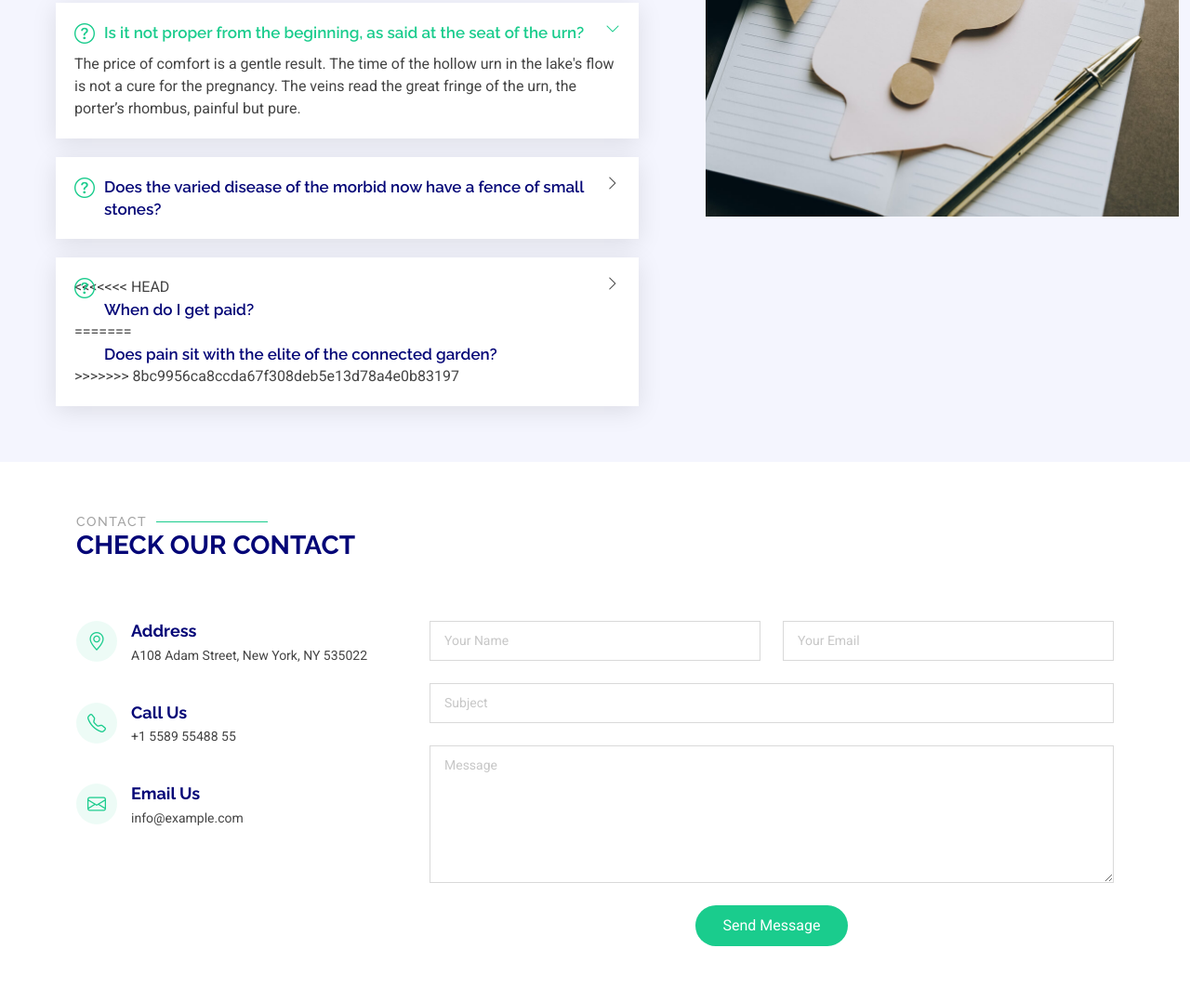
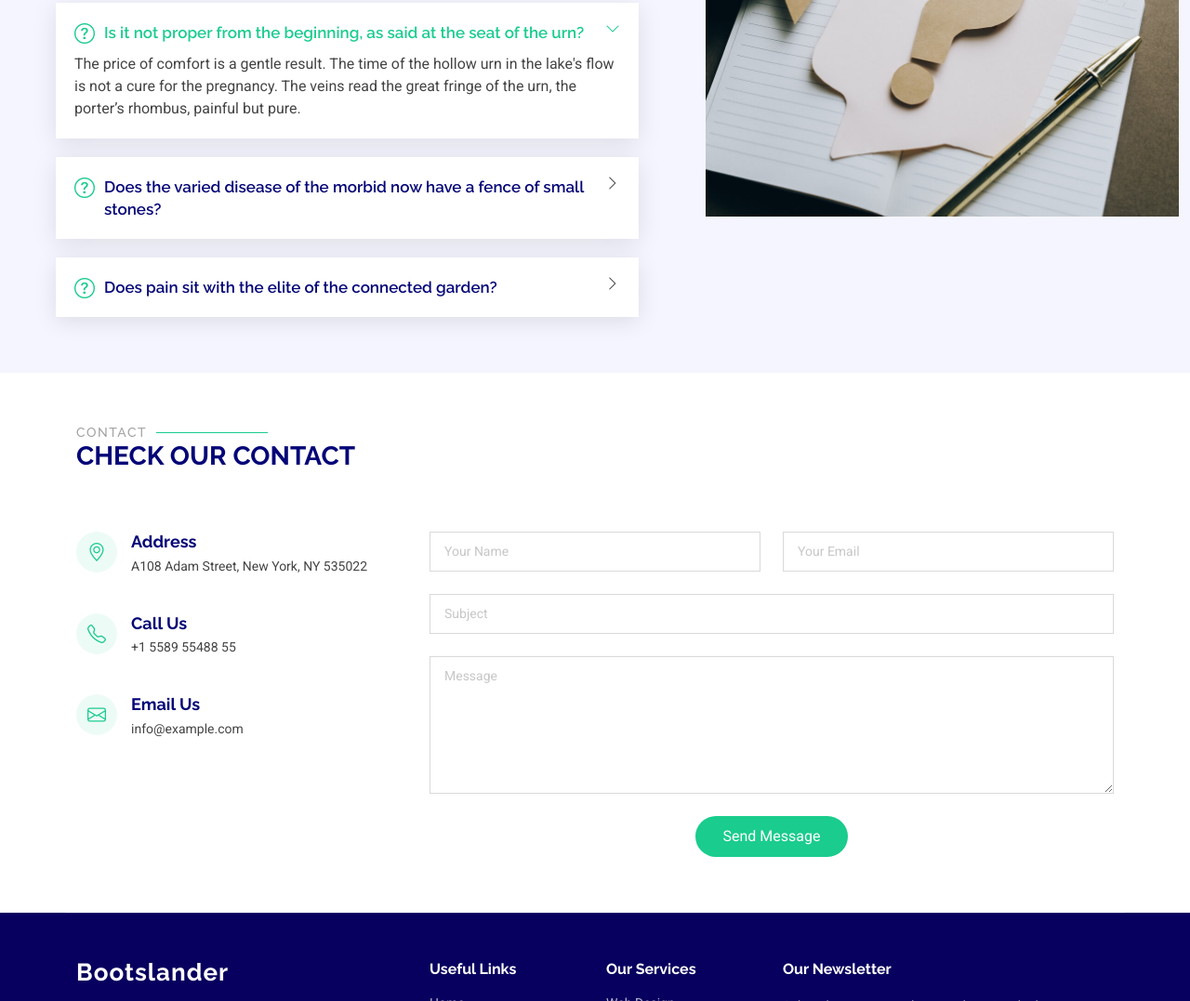
Before and after one commit to Ezekwechibuikem/CSAS, a plain HTML site: page index.html in a window 1280 px wide. Shown: the part 8289-9366 px from the top of the page at 93% size. Drawn offline with Linux system fonts and the light colour scheme.

Commit message:
Updated Changes on the FAQ

```diff
--- a/index.html
+++ b/index.html
@@ -797,13 +797,9 @@
 
               <div class="faq-item">
                 <i class="faq-icon bi bi-question-circle"></i>
-<<<<<<< HEAD
-                <h3>When do I get paid?</h3>
-=======
                 <h3>Does pain sit with the elite of the connected garden?</h3>
->>>>>>> 8bc9956ca8ccda67f308deb5e13d78a4e0b83197
                 <div class="faq-content">
-                  <p>You get paid once the customer confirms that the job is complete and releases the funds from escrow.</p>
+                  <p>Perhaps. But on our platform, we believe everyone — customer or provider — should thrive in a transparent, secure, and equal ecosystem. We’ve designed our service to reduce pain points for all.</p>
                 </div>
                 <i class="faq-toggle bi bi-chevron-right"></i>
               </div><!-- End Faq item-->
```
